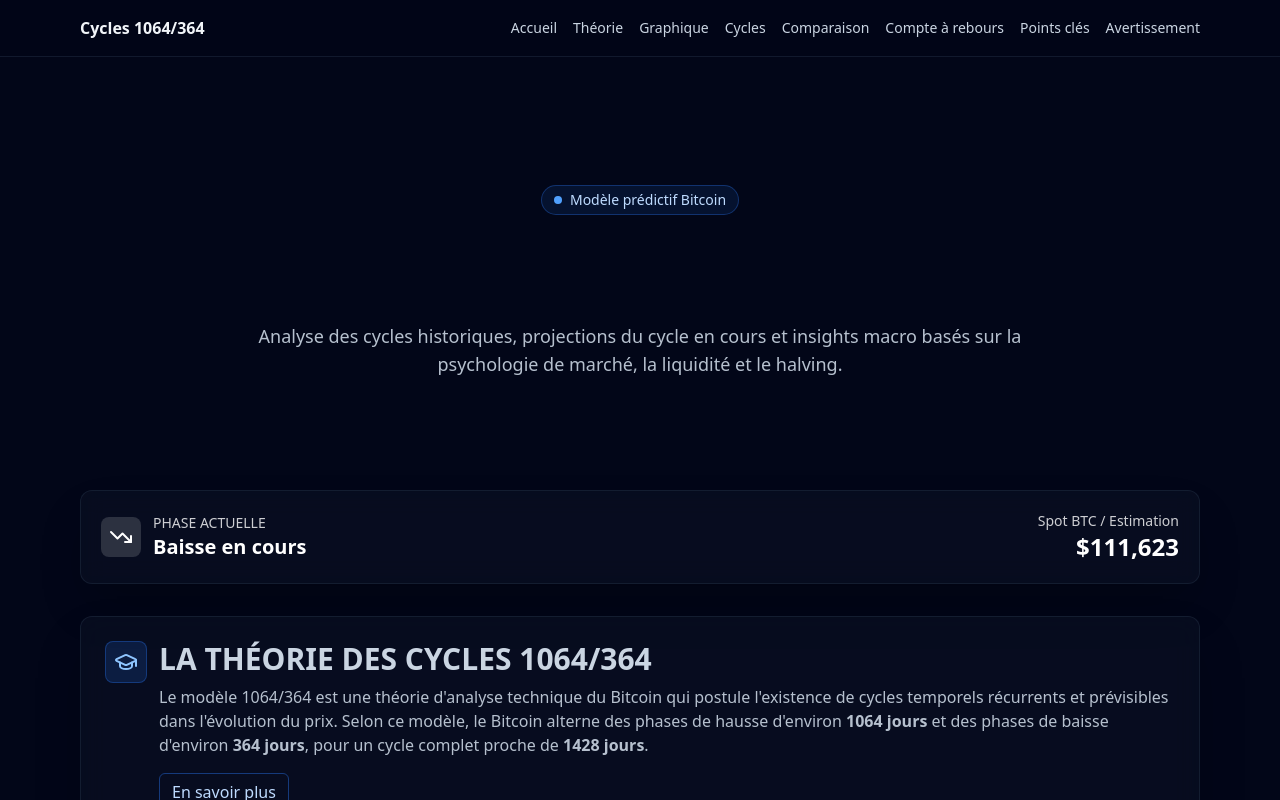
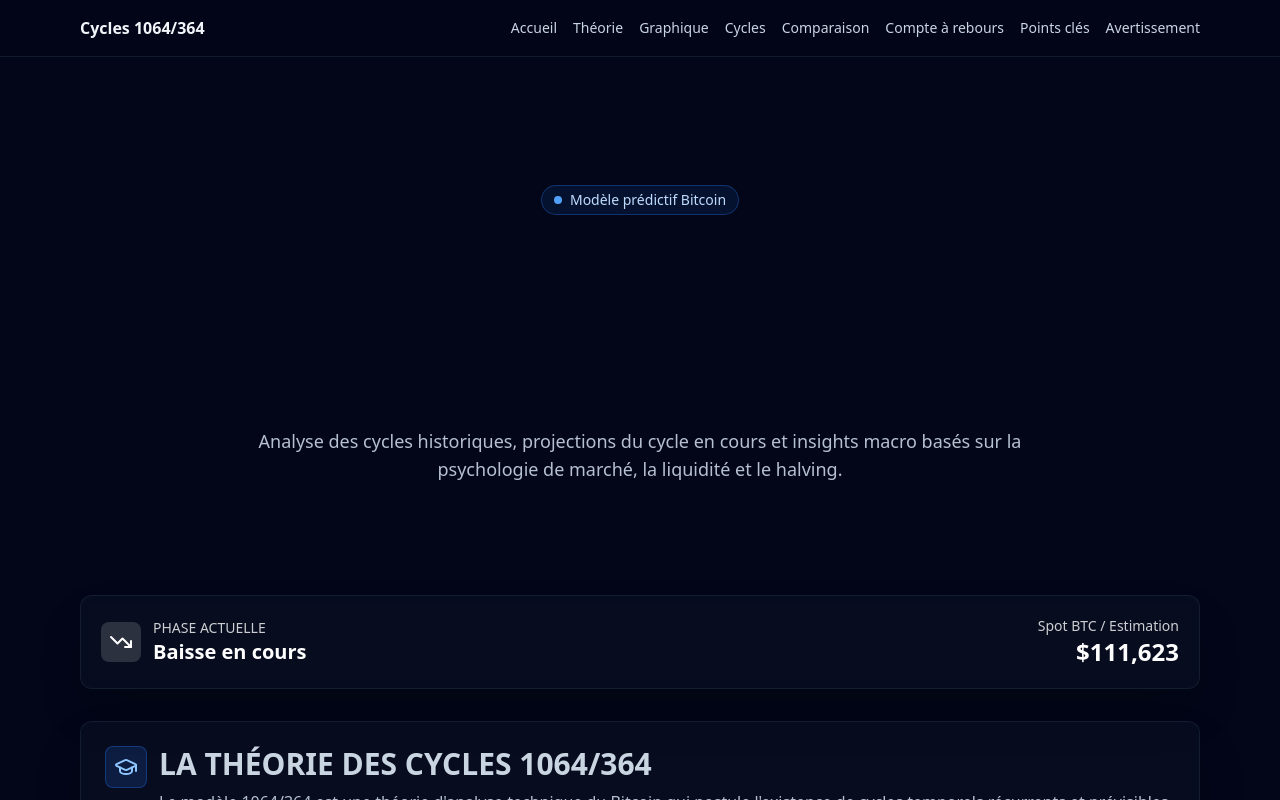
Before and after one commit to DanielJandric/cryptos, a Next.js app: page / in a window 1280 px wide. Shown: the top 800 px of the page. Built offline with nearby package versions, Linux system fonts and the light colour scheme.

Commit message:
style: increase hero title size and text to 'ModÃ¨le prÃ©dictif 1064/364 Bitcoin'

```diff
--- a/components/Hero.tsx
+++ b/components/Hero.tsx
@@ -15,8 +15,8 @@
           <span className="size-2 rounded-full bg-blue-400 animate-pulse" />
           Modèle prédictif Bitcoin
         </div>
-        <h1 className="text-4xl md:text-6xl font-bold leading-tight bg-hero-gradient bg-clip-text text-transparent animate-gradient">
-          Cycles Bitcoin 1064/364
+        <h1 className="text-5xl md:text-7xl font-extrabold leading-tight bg-hero-gradient bg-clip-text text-transparent animate-gradient">
+          Modèle prédictif 1064/364 Bitcoin
         </h1>
         <p className="mt-4 text-slate-300/90 text-base md:text-lg">
           Analyse des cycles historiques, projections du cycle en cours et insights
```
